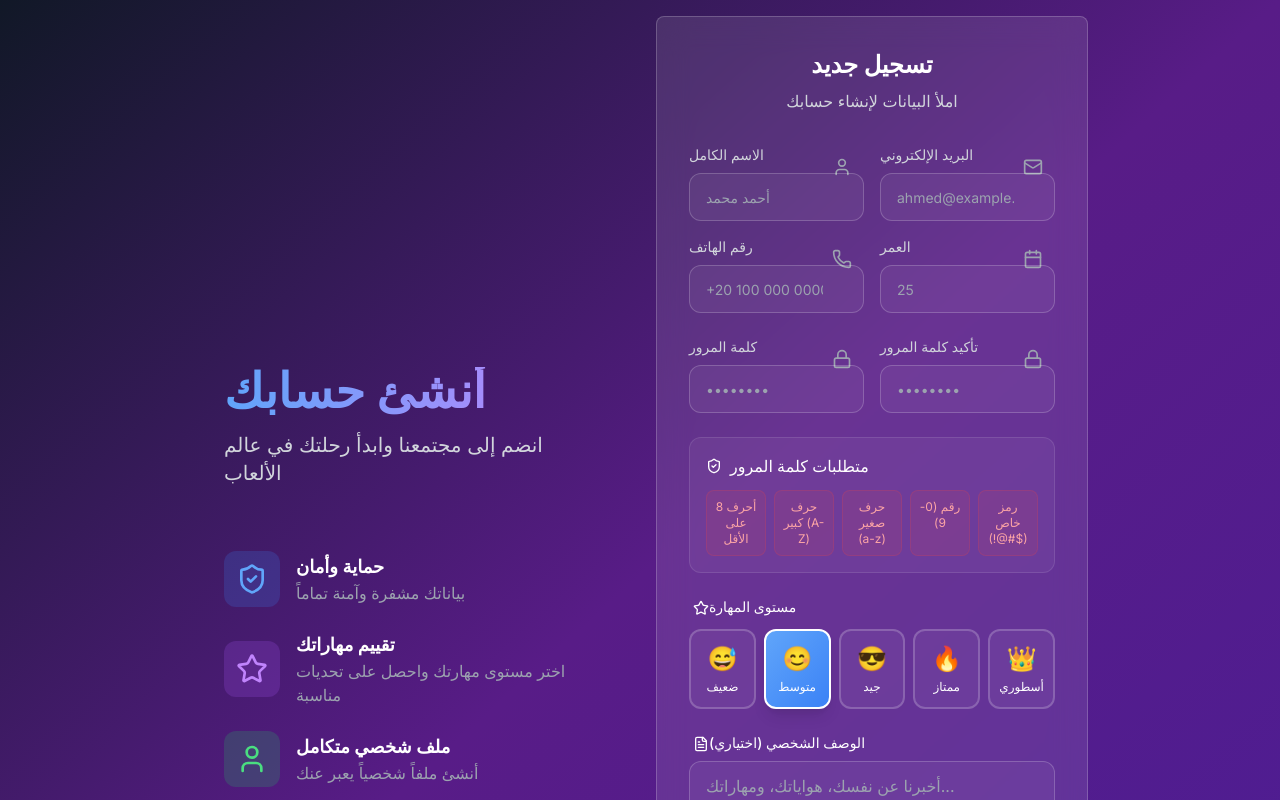
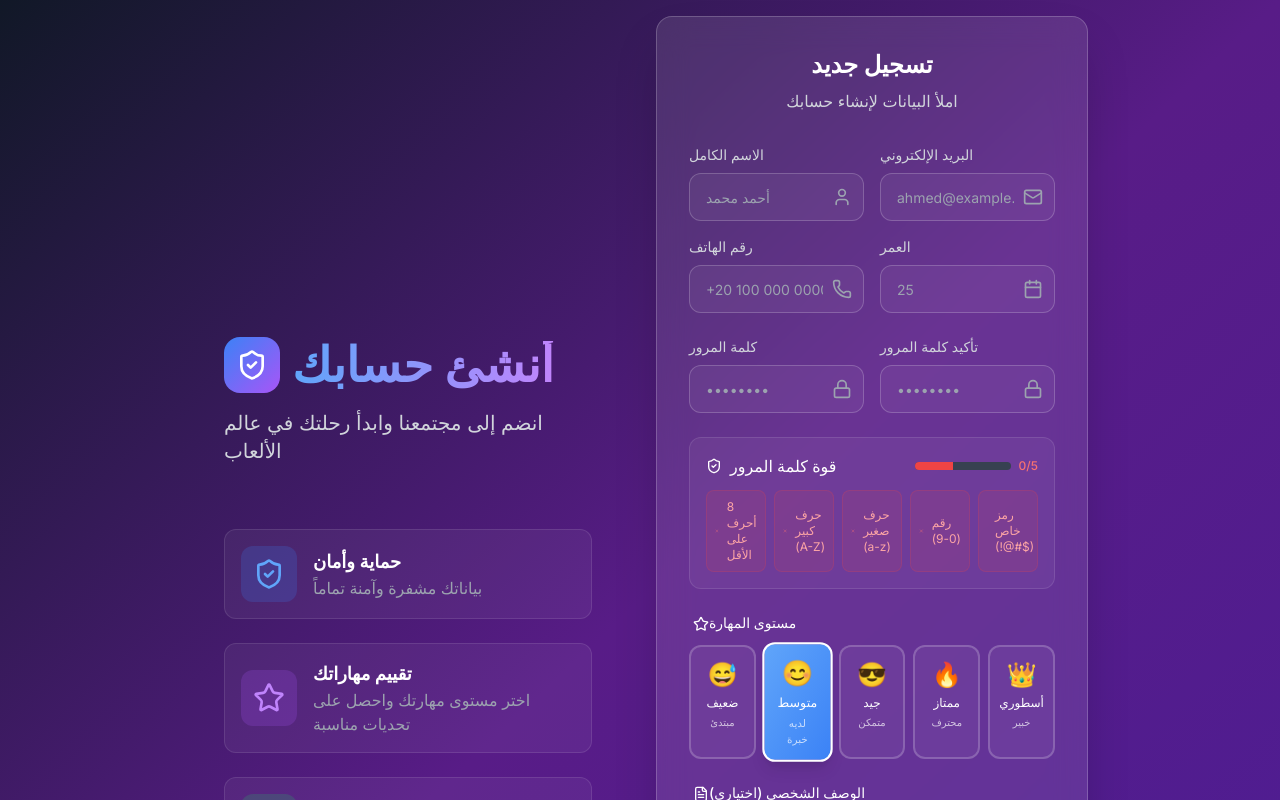
Before and after one commit to joesefx22/ehgezly.c, a Next.js app: page /register in a window 1280 px wide. Shown: the top 800 px of the page. Built offline with nearby package versions, Linux system fonts and the light colour scheme; no server answers.

Commit message:
Update page.tsx

```diff
--- a/app/(auth)/register/page.tsx
+++ b/app/(auth)/register/page.tsx
@@ -16,7 +16,9 @@ import {
   Calendar,
   Star,
   FileText,
-  ShieldCheck
+  ShieldCheck,
+  Check,
+  X
 } from 'lucide-react'
 import Button from '@/components/ui/Button'
 import Input from '@/components/ui/Input'
@@ -58,6 +60,7 @@ export default function RegisterPage() {
 
   const password = watch('password')
   const age = watch('age')
+  const description = watch('description')
 
   const onSubmit = async (data: RegisterInput) => {
     setIsLoading(true)
@@ -73,11 +76,11 @@ export default function RegisterPage() {
   }
 
   const skillLevels = [
-    { value: 'WEAK', label: 'ضعيف', color: 'from-gray-400 to-gray-500', icon: '😅' },
-    { value: 'AVERAGE', label: 'متوسط', color: 'from-blue-400 to-blue-500', icon: '😊' },
-    { value: 'GOOD', label: 'جيد', color: 'from-green-400 to-green-500', icon: '😎' },
-    { value: 'EXCELLENT', label: 'ممتاز', color: 'from-purple-400 to-purple-500', icon: '🔥' },
-    { value: 'LEGENDARY', label: 'أسطوري', color: 'from-orange-400 to-orange-500', icon: '👑' }
+    { value: 'WEAK', label: 'ضعيف', color: 'from-gray-400 to-gray-500', icon: '😅', desc: 'مبتدئ' },
+    { value: 'AVERAGE', label: 'متوسط', color: 'from-blue-400 to-blue-500', icon: '😊', desc: 'لديه خبرة' },
+    { value: 'GOOD', label: 'جيد', color: 'from-green-400 to-green-500', icon: '😎', desc: 'متمكن' },
+    { value: 'EXCELLENT', label: 'ممتاز', color: 'from-purple-400 to-purple-500', icon: '🔥', desc: 'محترف' },
+    { value: 'LEGENDARY', label: 'أسطوري', color: 'from-orange-400 to-orange-500', icon: '👑', desc: 'خبير' }
   ]
 
   const passwordChecks = [
@@ -88,6 +91,9 @@ export default function RegisterPage() {
     { label: 'رمز خاص (!@#$)', check: /[^A-Za-z0-9]/.test(password || '') }
   ]
 
+  const passwordStrength = passwordChecks.filter(check => check.check).length
+  const strengthColor = passwordStrength <= 2 ? 'red' : passwordStrength <= 3 ? 'yellow' : 'green'
+
   return (
     <div className="min-h-screen bg-gradient-to-br from-gray-900 via-purple-900 to-violet-900 flex items-center justify-center p-4">
       <div className="w-full max-w-4xl">
@@ -95,41 +101,46 @@ export default function RegisterPage() {
           {/* Left Side - Welcome */}
           <div className="flex flex-col justify-center text-white p-8">
             <div className="mb-10">
-              <h1 className="text-5xl font-bold mb-4 bg-clip-text text-transparent bg-gradient-to-r from-blue-400 to-purple-400">
+              <div className="flex items-center gap-3 mb-4">
+                <div className="p-3 bg-gradient-to-br from-blue-500 to-purple-500 rounded-2xl">
+                  <ShieldCheck className="w-8 h-8 text-white" />
+                </div>
+                <h1 className="text-5xl font-bold bg-clip-text text-transparent bg-gradient-to-r from-blue-400 to-purple-400">
                   أنشئ حسابك
                 </h1>
+              </div>
               <p className="text-xl text-gray-300 mb-6">
                 انضم إلى مجتمعنا وابدأ رحلتك في عالم الألعاب
               </p>
             </div>
 
             <div className="space-y-6">
-              <div className="flex items-center space-x-4">
+              <div className="flex items-center space-x-4 bg-white/5 p-4 rounded-xl border border-white/10">
                 <div className="p-3 bg-blue-500/20 rounded-xl">
                   <ShieldCheck className="w-8 h-8 text-blue-400" />
                 </div>
                 <div>
-                  <h3 className="text-lg font-semibold">حماية وأمان</h3>
+                  <h3 className="text-lg font-semibold text-white">حماية وأمان</h3>
                   <p className="text-gray-400">بياناتك مشفرة وآمنة تماماً</p>
                 </div>
               </div>
 
-              <div className="flex items-center space-x-4">
+              <div className="flex items-center space-x-4 bg-white/5 p-4 rounded-xl border border-white/10">
                 <div className="p-3 bg-purple-500/20 rounded-xl">
                   <Star className="w-8 h-8 text-purple-400" />
                 </div>
                 <div>
-                  <h3 className="text-lg font-semibold">تقييم مهاراتك</h3>
+                  <h3 className="text-lg font-semibold text-white">تقييم مهاراتك</h3>
                   <p className="text-gray-400">اختر مستوى مهارتك واحصل على تحديات مناسبة</p>
                 </div>
               </div>
 
-              <div className="flex items-center space-x-4">
+              <div className="flex items-center space-x-4 bg-white/5 p-4 rounded-xl border border-white/10">
                 <div className="p-3 bg-green-500/20 rounded-xl">
                   <User className="w-8 h-8 text-green-400" />
                 </div>
                 <div>
-                  <h3 className="text-lg font-semibold">ملف شخصي متكامل</h3>
+                  <h3 className="text-lg font-semibold text-white">ملف شخصي متكامل</h3>
                   <p className="text-gray-400">أنشئ ملفاً شخصياً يعبر عنك</p>
                 </div>
               </div>
@@ -137,7 +148,7 @@ export default function RegisterPage() {
           </div>
 
           {/* Right Side - Form */}
-          <Card className="p-8 bg-white/10 backdrop-blur-lg border border-white/20">
+          <div className="p-8 bg-white/10 backdrop-blur-lg border border-white/20 rounded-2xl shadow-2xl">
             <div className="text-center mb-8">
               <h2 className="text-2xl font-bold text-white">تسجيل جديد</h2>
               <p className="text-gray-300 mt-2">املأ البيانات لإنشاء حسابك</p>
@@ -155,55 +166,36 @@ export default function RegisterPage() {
             <form onSubmit={handleSubmit(onSubmit)} className="space-y-6">
               {/* Basic Info */}
               <div className="grid grid-cols-1 md:grid-cols-2 gap-4">
-                <div className="relative">
-                  <div className="absolute right-3 top-3 text-gray-400">
-                    <User className="w-5 h-5" />
-                  </div>
                 <Input
                   label="الاسم الكامل"
                   type="text"
                   placeholder="أحمد محمد"
                   error={errors.name?.message}
+                  icon={<User className="w-5 h-5" />}
                   {...register('name')}
                   disabled={isLoading}
-                    className="bg-white/5 border-white/20 text-white pr-10"
                 />
-                </div>
 
-                <div className="relative">
-                  <div className="absolute right-3 top-3 text-gray-400">
-                    <Mail className="w-5 h-5" />
-                  </div>
                 <Input
                   label="البريد الإلكتروني"
                   type="email"
                   placeholder="ahmed@example.com"
                   error={errors.email?.message}
+                  icon={<Mail className="w-5 h-5" />}
                   {...register('email')}
                   disabled={isLoading}
-                    className="bg-white/5 border-white/20 text-white pr-10"
                 />
-                </div>
 
-                <div className="relative">
-                  <div className="absolute right-3 top-3 text-gray-400">
-                    <Phone className="w-5 h-5" />
-                  </div>
                 <Input
                   label="رقم الهاتف"
                   type="tel"
                   placeholder="+20 100 000 0000"
                   error={errors.phoneNumber?.message}
+                  icon={<Phone className="w-5 h-5" />}
                   {...register('phoneNumber')}
                   disabled={isLoading}
-                    className="bg-white/5 border-white/20 text-white pr-10"
                 />
-                </div>
 
-                <div className="relative">
-                  <div className="absolute right-3 top-3 text-gray-400">
-                    <Calendar className="w-5 h-5" />
-                  </div>
                 <Input
                   label="العمر"
                   type="number"
@@ -211,62 +203,76 @@ export default function RegisterPage() {
                   min="13"
                   max="100"
                   error={errors.age?.message}
+                  icon={<Calendar className="w-5 h-5" />}
                   {...register('age', { valueAsNumber: true })}
                   disabled={isLoading}
-                    className="bg-white/5 border-white/20 text-white pr-10"
                 />
-                </div>
               </div>
 
               {/* Password */}
               <div className="grid grid-cols-1 md:grid-cols-2 gap-4">
-                <div className="relative">
-                  <div className="absolute right-3 top-3 text-gray-400">
-                    <Lock className="w-5 h-5" />
-                  </div>
                 <Input
                   label="كلمة المرور"
                   type="password"
                   placeholder="••••••••"
                   error={errors.password?.message}
+                  icon={<Lock className="w-5 h-5" />}
                   {...register('password')}
                   disabled={isLoading}
-                    className="bg-white/5 border-white/20 text-white pr-10"
                 />
-                </div>
 
-                <div className="relative">
-                  <div className="absolute right-3 top-3 text-gray-400">
-                    <Lock className="w-5 h-5" />
-                  </div>
                 <Input
                   label="تأكيد كلمة المرور"
                   type="password"
                   placeholder="••••••••"
                   error={errors.confirmPassword?.message}
+                  icon={<Lock className="w-5 h-5" />}
                   {...register('confirmPassword')}
                   disabled={isLoading}
-                    className="bg-white/5 border-white/20 text-white pr-10"
                 />
-                </div>
               </div>
 
               {/* Password Requirements */}
               <div className="p-4 bg-white/5 rounded-xl border border-white/10">
-                <h4 className="font-medium text-white mb-3 flex items-center gap-2">
+                <div className="flex items-center justify-between mb-3">
+                  <h4 className="font-medium text-white flex items-center gap-2">
                     <ShieldCheck className="w-4 h-4" />
-                  متطلبات كلمة المرور
+                    قوة كلمة المرور
                   </h4>
+                  <div className="flex items-center gap-2">
+                    <div className={`w-24 h-2 rounded-full bg-gray-700 overflow-hidden`}>
+                      <div
+                        className={`h-full transition-all duration-300 ${
+                          strengthColor === 'red' ? 'bg-red-500 w-2/5' :
+                          strengthColor === 'yellow' ? 'bg-yellow-500 w-3/5' :
+                          'bg-green-500 w-full'
+                        }`}
+                      />
+                    </div>
+                    <span className={`text-xs font-medium ${
+                      strengthColor === 'red' ? 'text-red-400' :
+                      strengthColor === 'yellow' ? 'text-yellow-400' :
+                      'text-green-400'
+                    }`}>
+                      {passwordStrength}/5
+                    </span>
+                  </div>
+                </div>
                 <div className="grid grid-cols-2 md:grid-cols-5 gap-2">
                   {passwordChecks.map((check, index) => (
                     <div
                       key={index}
-                      className={`text-xs p-2 rounded-lg text-center ${
+                      className={`flex items-center gap-2 text-xs p-2 rounded-lg ${
                         check.check
                           ? 'bg-green-500/20 text-green-300 border border-green-500/30'
                           : 'bg-red-500/10 text-red-300 border border-red-500/20'
                       }`}
                     >
+                      {check.check ? (
+                        <Check className="w-3 h-3 text-green-400" />
+                      ) : (
+                        <X className="w-3 h-3 text-red-400" />
+                      )}
                       {check.label}
                     </div>
                   ))}
@@ -292,13 +298,14 @@ export default function RegisterPage() {
                         relative flex flex-col items-center p-3 rounded-xl border-2
                         transition-all duration-300 transform hover:scale-105
                         ${skillLevel === level.value
-                          ? `border-white bg-gradient-to-br ${level.color} shadow-lg`
+                          ? `border-white bg-gradient-to-br ${level.color} shadow-lg scale-105`
                           : 'border-white/20 bg-white/5 hover:bg-white/10'
                         }
                       `}
                     >
                       <div className="text-2xl mb-1">{level.icon}</div>
                       <div className="text-xs font-medium text-white">{level.label}</div>
+                      <div className="text-[10px] text-white/70 mt-1">{level.desc}</div>
                     </button>
                   ))}
                 </div>
@@ -324,8 +331,15 @@ export default function RegisterPage() {
                            focus:ring-2 focus:ring-blue-500 focus:border-transparent
                            transition-all resize-none"
                 />
-                <div className="text-xs text-gray-400 mt-1 text-left">
-                  {watch('description')?.length || 0}/500 حرف
+                <div className="flex justify-between mt-1">
+                  <div className="text-xs text-gray-400">
+                    {description?.length || 0}/500 حرف
+                  </div>
+                  <div className={`text-xs ${
+                    (description?.length || 0) >= 450 ? 'text-orange-400' : 'text-gray-400'
+                  }`}>
+                    {description?.length || 0 >= 450 ? 'اقتربت من الحد الأقصى' : ''}
+                  </div>
                 </div>
               </div>
 
@@ -335,7 +349,8 @@ export default function RegisterPage() {
                   <input
                     type="checkbox"
                     id="terms"
-                    className="mt-1 ml-3 w-4 h-4"
+                    className="mt-1 ml-3 w-4 h-4 rounded border-white/30 bg-white/10
+                             text-blue-500 focus:ring-blue-500 focus:ring-offset-0"
                     required
                   />
                   <label htmlFor="terms" className="text-sm text-gray-300">
@@ -355,7 +370,8 @@ export default function RegisterPage() {
                 type="submit"
                 className="w-full py-4 bg-gradient-to-r from-blue-500 to-purple-500
                          hover:from-blue-600 hover:to-purple-600 text-white font-semibold
-                         rounded-xl shadow-lg hover:shadow-xl transition-all duration-300"
+                         rounded-xl shadow-lg hover:shadow-xl transition-all duration-300
+                         transform hover:-translate-y-0.5 active:translate-y-0"
                 loading={isLoading}
                 disabled={isLoading}
               >
@@ -368,13 +384,13 @@ export default function RegisterPage() {
                 لديك حساب بالفعل؟{' '}
                 <Link
                   href="/login"
-                  className="font-medium text-blue-400 hover:text-blue-300 underline"
+                  className="font-medium text-blue-400 hover:text-blue-300 underline hover:no-underline transition-all"
                 >
                   تسجيل الدخول
                 </Link>
               </p>
             </div>
-          </Card>
+          </div>
         </div>
       </div>
     </div>
```
Lines whose indentation alone changed are shown as unchanged.
